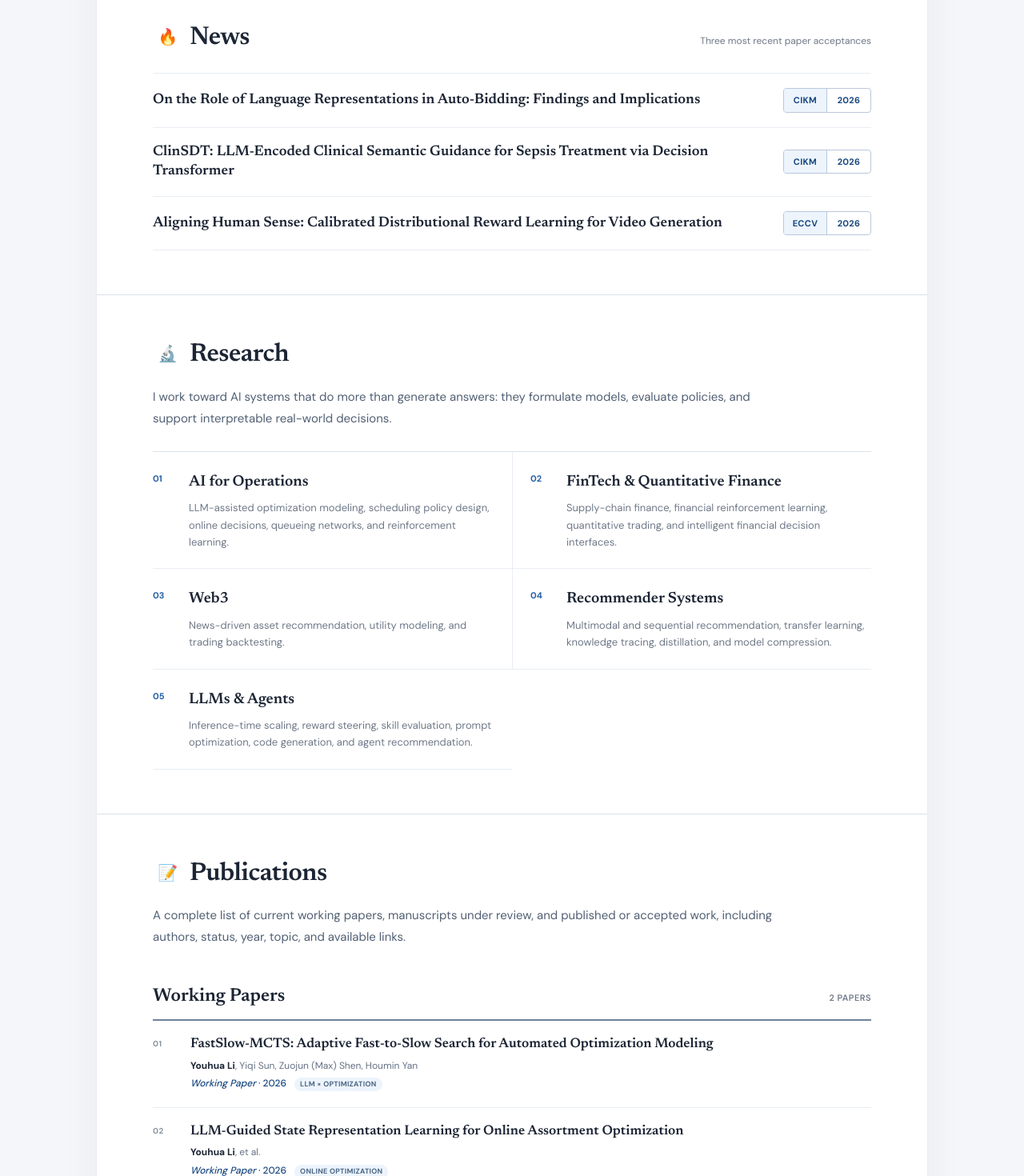
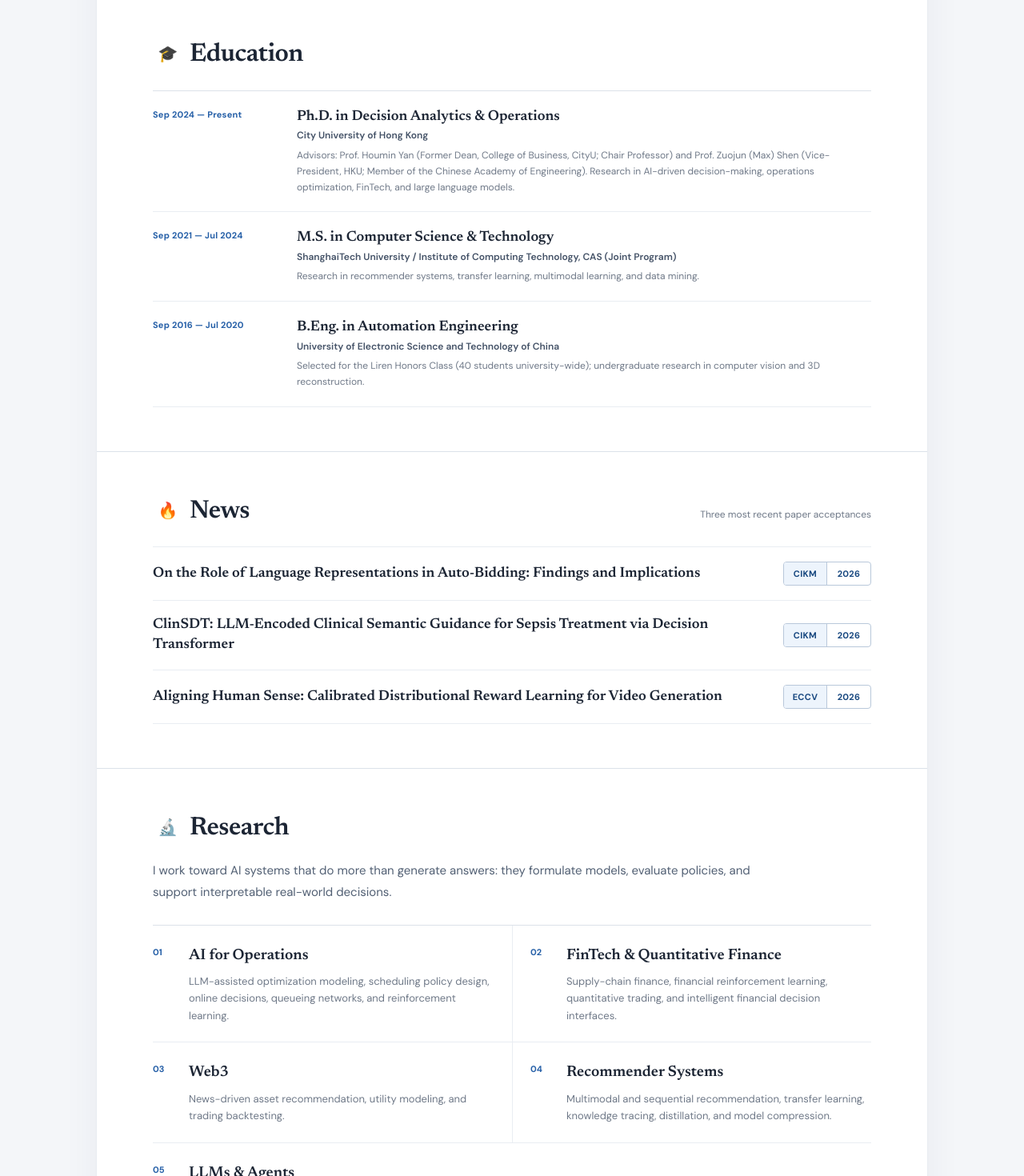
Before and after one commit to youhua97/youhua97.github.io, a Next.js app: page /en in a window 1280 px wide. Shown: the part 660-2130 px from the top of the page at 80% size. Built offline with nearby package versions, Linux system fonts and the light colour scheme.

Commit message:
Reorder education and update advisor details

```diff
--- a/app/AcademicHome.tsx
+++ b/app/AcademicHome.tsx
@@ -1,4 +1,4 @@
-import { publications, underReview, workingPapers, type Paper } from "./data";
+import { publications, underReview, type Paper } from "./data";
 
 type Locale = "zh" | "en";
 
@@ -14,11 +14,11 @@ const copy = {
     lang: "English",
     langHref: "/en/",
     nav: [
+      ["教育", "#education"],
       ["动态", "#news"],
       ["研究", "#research"],
       ["论文", "#publications"],
       ["经历", "#experience"],
-      ["学术服务", "#service"],
     ],
     nameCn: "李佑华",
     role: "香港城市大学 决策分析与运筹学博士生",
@@ -26,7 +26,7 @@ const copy = {
     bio: "我的研究聚焦于人工智能驱动的决策与运筹优化，并延伸至金融科技、量化金融、Web3、推荐系统、多模态学习、大语言模型与智能体。当前工作重点是把 LLM 的推理能力与可验证的优化结构结合，用于复杂运营与金融决策。",
     location: "中国香港",
     advisorLabel: "导师",
-    advisors: "Prof. Houmin Yan（香港城市大学）与 Prof. Zuojun (Max) Shen（香港大学）",
+    advisors: "Prof. Houmin Yan（香港城市大学商学院前院长、讲座教授）与 Prof. Zuojun (Max) Shen（香港大学副校长、中国工程院院士）",
     emailLabel: "邮箱",
     linksLabel: "链接",
     scholar: "Google Scholar",
@@ -45,22 +45,20 @@ const copy = {
     ],
     publicationsTitle: "论文",
     publicationsIntro: "以下论文信息全部使用英文，并完整列出题目、作者、状态、年份、研究主题及可用链接。",
-    working: "Working Papers",
     underReview: "Under Review",
     published: "Published / Accepted",
     papers: "papers",
     linkLabel: "Paper",
     contribution: "* Equal contribution. † Corresponding author.",
-    experienceTitle: "教育与研究经历",
+    experienceTitle: "研究经历",
     educationTitle: "教育背景",
-    researchExperienceTitle: "研究经历",
     advisorPrefix: "导师：",
     education: [
       {
         date: "2024.09 — 至今",
         title: "博士 · 决策分析与运筹学",
         place: "香港城市大学",
-        detail: "研究方向：AI 驱动的决策、运筹优化、金融科技与大语言模型。",
+        detail: "导师：Prof. Houmin Yan（香港城市大学商学院前院长、讲座教授）与 Prof. Zuojun (Max) Shen（香港大学副校长、中国工程院院士）。研究方向：AI 驱动的决策、运筹优化、金融科技与大语言模型。",
       },
       {
         date: "2021.09 — 2024.07",
@@ -80,7 +78,7 @@ const copy = {
         date: "2024.09 — 至今",
         title: "Researcher & Ph.D. Student",
         place: "AIFTHK / 香港城市大学",
-        advisors: "Prof. Houmin Yan；Prof. Zuojun (Max) Shen",
+        advisors: "Prof. Houmin Yan（香港城市大学商学院前院长、讲座教授）；Prof. Zuojun (Max) Shen（香港大学副校长、中国工程院院士）",
         detail: "供应链金融建模、LLM 增强的决策系统、电商 GEO 框架与金融量化研究。",
       },
       {
@@ -143,11 +141,11 @@ const copy = {
     lang: "中文",
     langHref: "/",
     nav: [
+      ["Education", "#education"],
       ["News", "#news"],
       ["Research", "#research"],
       ["Publications", "#publications"],
       ["Experience", "#experience"],
-      ["Service", "#service"],
     ],
     nameCn: "李佑华",
     role: "Ph.D. Student in Decision Analytics & Operations",
@@ -155,7 +153,7 @@ const copy = {
     bio: "My research focuses on AI-driven decision-making and operations optimization, with broader interests in FinTech, quantitative finance, Web3, recommender systems, multimodal learning, large language models, and agents. I am particularly interested in combining LLM reasoning with verifiable optimization structure for complex operational and financial decisions.",
     location: "Hong Kong, China",
     advisorLabel: "Advisors",
-    advisors: "Prof. Houmin Yan (CityU) and Prof. Zuojun (Max) Shen (HKU)",
+    advisors: "Prof. Houmin Yan (Former Dean, College of Business, CityU; Chair Professor) and Prof. Zuojun (Max) Shen (Vice-President, HKU; Member of the Chinese Academy of Engineering)",
     emailLabel: "Email",
     linksLabel: "Links",
     scholar: "Google Scholar",
@@ -173,23 +171,21 @@ const copy = {
       ["LLMs & Agents", "Inference-time scaling, reward steering, skill evaluation, prompt optimization, code generation, and agent recommendation."],
     ],
     publicationsTitle: "Publications",
-    publicationsIntro: "A complete list of current working papers, manuscripts under review, and published or accepted work, including authors, status, year, topic, and available links.",
-    working: "Working Papers",
+    publicationsIntro: "A complete list of manuscripts under review and published or accepted work, including authors, status, year, topic, and available links.",
     underReview: "Under Review",
     published: "Published / Accepted",
     papers: "papers",
     linkLabel: "Paper",
     contribution: "* Equal contribution. † Corresponding author.",
-    experienceTitle: "Education & Research Experience",
+    experienceTitle: "Research Experience",
     educationTitle: "Education",
-    researchExperienceTitle: "Research Experience",
     advisorPrefix: "Advisor(s): ",
     education: [
       {
         date: "Sep 2024 — Present",
         title: "Ph.D. in Decision Analytics & Operations",
         place: "City University of Hong Kong",
-        detail: "Research in AI-driven decision-making, operations optimization, FinTech, and large language models.",
+        detail: "Advisors: Prof. Houmin Yan (Former Dean, College of Business, CityU; Chair Professor) and Prof. Zuojun (Max) Shen (Vice-President, HKU; Member of the Chinese Academy of Engineering). Research in AI-driven decision-making, operations optimization, FinTech, and large language models.",
       },
       {
         date: "Sep 2021 — Jul 2024",
@@ -209,7 +205,7 @@ const copy = {
         date: "Sep 2024 — Present",
         title: "Researcher & Ph.D. Student",
         place: "AIFTHK / City University of Hong Kong",
-        advisors: "Prof. Houmin Yan; Prof. Zuojun (Max) Shen",
+        advisors: "Prof. Houmin Yan (Former Dean, College of Business, CityU; Chair Professor); Prof. Zuojun (Max) Shen (Vice-President, HKU; Member of the Chinese Academy of Engineering)",
         detail: "Supply-chain finance modeling, LLM-enhanced decision systems, e-commerce GEO frameworks, and quantitative finance.",
       },
       {
@@ -386,6 +382,18 @@ export function AcademicHome({ locale }: { locale: Locale }) {
           </div>
         </section>
 
+        <section className="content-section" id="education">
+          <SectionHeading icon="🎓" title={t.educationTitle} />
+          <div className="timeline education-timeline">
+            {t.education.map((item) => (
+              <article key={`${item.date}-${item.title}`}>
+                <time>{item.date}</time>
+                <div><h4>{item.title}</h4><p className="timeline-place">{item.place}</p><p>{item.detail}</p></div>
+              </article>
+            ))}
+          </div>
+        </section>
+
         <section className="content-section" id="news">
           <SectionHeading icon="🔥" title={t.newsTitle} note={t.newsNote} />
           <ol className="news-list">
@@ -417,7 +425,6 @@ export function AcademicHome({ locale }: { locale: Locale }) {
           <SectionHeading icon="📝" title={t.publicationsTitle} />
           <p className="section-intro">{t.publicationsIntro}</p>
 
-          <PaperGroup title={t.working} papers={workingPapers} linkLabel={t.linkLabel} />
           <PaperGroup title={t.underReview} papers={underReview} linkLabel={t.linkLabel} />
 
           <section className="paper-group published-group" aria-label={t.published}>
@@ -444,21 +451,7 @@ export function AcademicHome({ locale }: { locale: Locale }) {
 
         <section className="content-section" id="experience">
           <SectionHeading icon="📖" title={t.experienceTitle} />
-
-          <div className="resume-block">
-            <h3>{t.educationTitle}</h3>
-            <div className="timeline">
-              {t.education.map((item) => (
-                <article key={`${item.date}-${item.title}`}>
-                  <time>{item.date}</time>
-                  <div><h4>{item.title}</h4><p className="timeline-place">{item.place}</p><p>{item.detail}</p></div>
-                </article>
-              ))}
-            </div>
-          </div>
-
-          <div className="resume-block">
-            <h3>{t.researchExperienceTitle}</h3>
+          <div className="resume-block experience-only">
             <div className="timeline">
               {t.experience.map((item) => (
                 <article key={`${item.date}-${item.title}-${item.place}`}>
--- a/app/data.ts
+++ b/app/data.ts
@@ -6,25 +6,6 @@ export type Paper = {
   href?: string;
   tag?: string;
 };
-
-export const workingPapers: Paper[] = [
-  {
-    title:
-      "FastSlow-MCTS: Adaptive Fast-to-Slow Search for Automated Optimization Modeling",
-    authors: "Youhua Li, Yiqi Sun, Zuojun (Max) Shen, Houmin Yan",
-    venue: "Working Paper",
-    year: "2026",
-    tag: "LLM × Optimization",
-  },
-  {
-    title:
-      "LLM-Guided State Representation Learning for Online Assortment Optimization",
-    authors: "Youhua Li, et al.",
-    venue: "Working Paper",
-    year: "2026",
-    tag: "Online Optimization",
-  },
-];
 
 export const underReview: Paper[] = [
   {
--- a/app/globals.css
+++ b/app/globals.css
@@ -239,6 +239,8 @@ main {
 .resume-block + .resume-block { margin-top: 55px; }
 .resume-block > h3 { margin: 0; padding-bottom: 9px; border-bottom: 2px solid #6f849e; color: var(--ink); font-family: var(--serif); font-size: 23px; font-weight: 600; }
 .timeline article { display: grid; grid-template-columns: 155px minmax(0, 1fr); gap: 25px; padding: 20px 0; border-bottom: 1px solid var(--line-soft); }
+.education-timeline { border-top: 1px solid var(--line); }
+.experience-only { margin-top: 20px; }
 .timeline time { color: var(--blue); font-size: 11px; font-weight: 700; letter-spacing: 0.02em; }
 .timeline h4 { margin: 0; color: var(--ink); font-family: var(--serif); font-size: 18px; font-weight: 600; line-height: 1.35; }
 .timeline p { margin: 5px 0 0; color: var(--muted); font-size: 12px; line-height: 1.65; }
```
Also changed, not shown: 1 other file (tests, documents, lock files or other folders).
